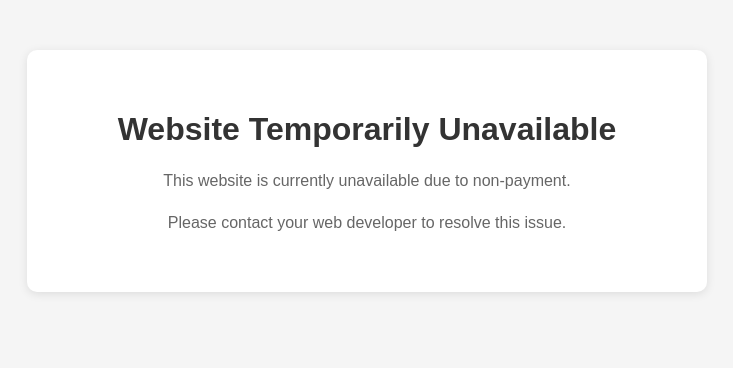
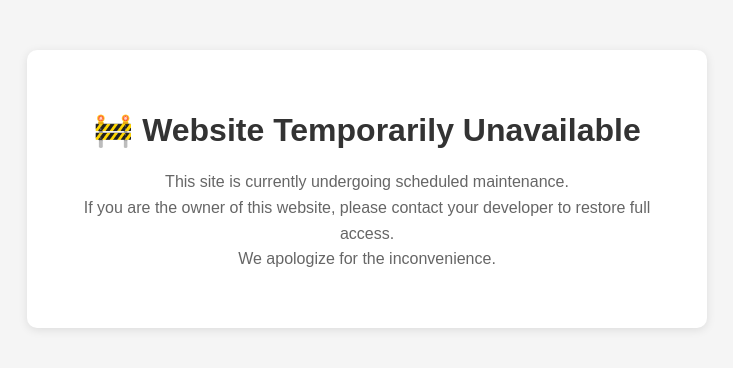
Before and after one commit to whoisadheep/whoisadheep.github.io, a plain HTML site: page index.html in a window 1280 px wide. Shown: the whole page, without its empty margins (273-1006 px from the left). Drawn offline with Linux system fonts and the light colour scheme.

Commit message:
index.html

```diff
--- a/index.html
+++ b/index.html
@@ -34,10 +34,11 @@
     </style>
 </head>
 <body>
-    <div class="container">
-        <h1>Website Temporarily Unavailable</h1>
-        <p>This website is currently unavailable due to non-payment.</p>
-        <p>Please contact your web developer to resolve this issue.</p>
-    </div>
+  <div class="container">
+    <h1>🚧 Website Temporarily Unavailable</h1>
+    <p>This site is currently undergoing scheduled maintenance.<br>
+    If you are the owner of this website, please contact your developer to restore full access.<br>
+    We apologize for the inconvenience.</p>
+  </div>
 </body>
 </html>
```
